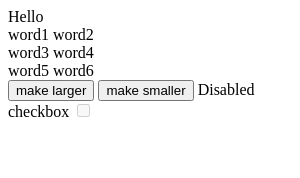
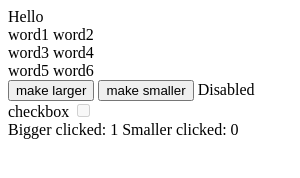
Before and after one commit to goosewobbler/wdio-electron-service-example, an Electron app: page src/index.html in a window 300 px wide. Both pictures are taken after a click on the button "make larger". Drawn offline with Linux system fonts and the light colour scheme; no server answers.

Commit message:
add some non-window size functionality for testing clicking

```diff
--- a/src/index.html
+++ b/src/index.html
@@ -31,6 +31,9 @@
     </label>
     <textarea class="none" rows="10" cols="80" data-testid="hidden-textarea"></textarea>
     <div class="keypress-count" data-testid="keypress-count"></div>
+    <div class="click-count" data-testid="click-count">
+      Bigger clicked: <span class="bigger">0</span> Smaller clicked: <span class="smaller">0</span>
+    </div>
   </body>
 
   <script nonce="4QEemGb0xJptpIGFP3Nd">
@@ -39,9 +42,13 @@
         document.querySelector('.keypress-count').innerText += String.fromCharCode(event.keyCode);
       });
       document.querySelector('.make-bigger').addEventListener('click', () => {
+        const biggerClickCount = parseInt(document.querySelector('.bigger').innerText);
+        document.querySelector('.bigger').innerText = biggerClickCount + 1;
         window.api.invoke('increase-window-size');
       });
       document.querySelector('.make-smaller').addEventListener('click', () => {
+        const smallerClickCount = parseInt(document.querySelector('.smaller').innerText);
+        document.querySelector('.smaller').innerText = smallerClickCount + 1;
         window.api.invoke('decrease-window-size');
       });
     });
```
